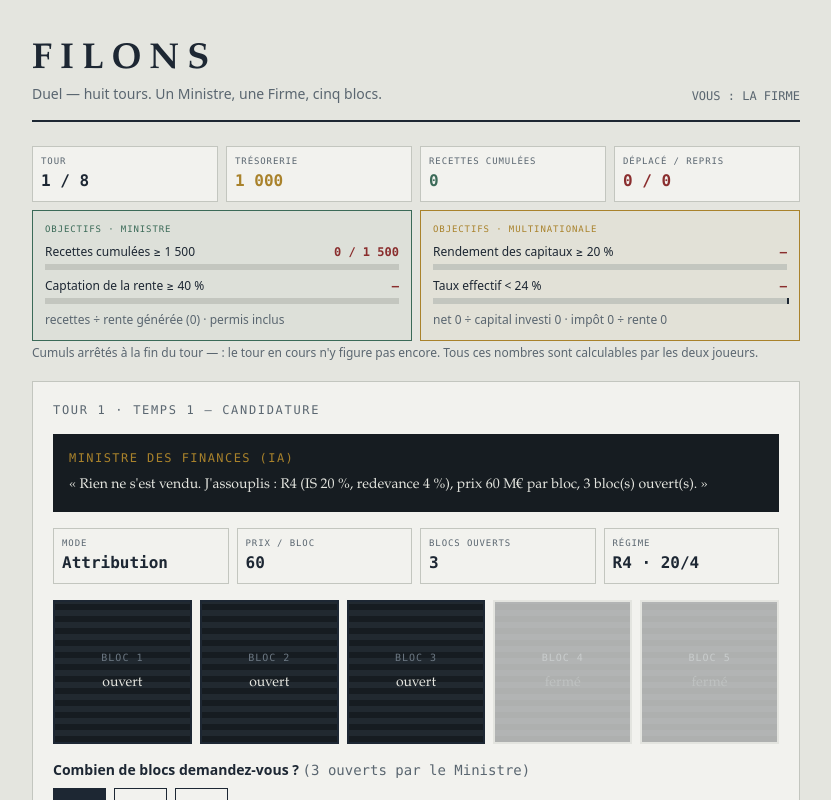
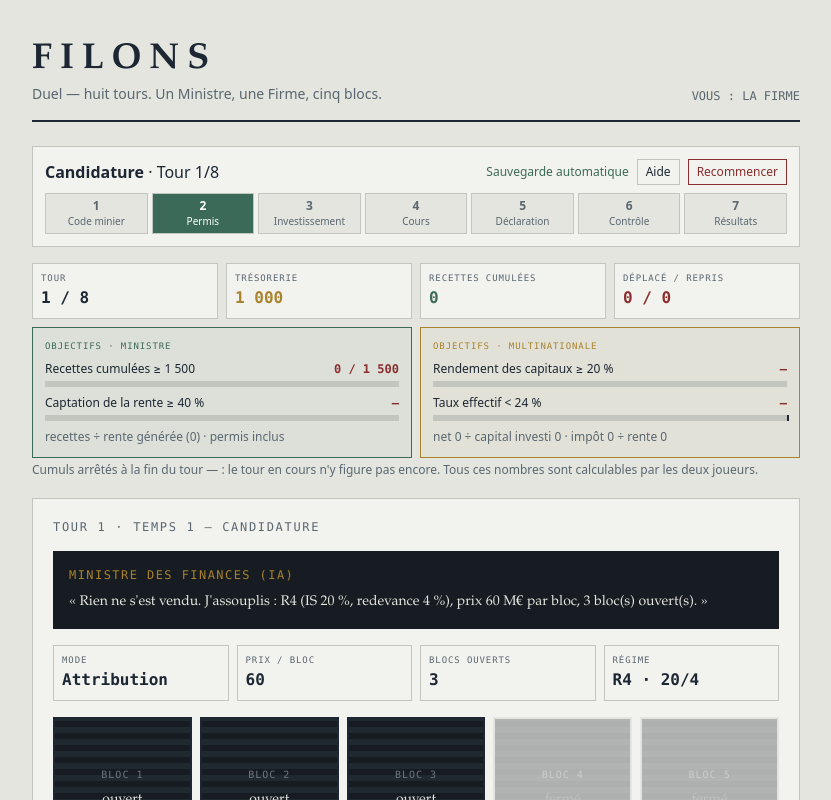
Before and after one commit to gregoirerota-web/AgressiveTaxPlanning, a React (Vite) app in the folder filons/: page / in a window 1280 px wide. Both pictures are taken after a click on the button "Solo — je joue la Firme". Shown: the top 800 px of the page, without its empty margins (224-1055 px from the left). Built offline with nearby package versions, Linux system fonts and the light colour scheme.

Commit message:
Improve FILONS UX: autosave, progress tracker, contextual assistance and safe actions

```diff
--- a/filons/src/Filons.jsx
+++ b/filons/src/Filons.jsx
@@ -1,4 +1,4 @@
-import React, { useState, useMemo } from "react";
+import React, { useState, useMemo, useEffect } from "react";
 
 /* =========================================================================
    FILONS — Partie complète (8 tours). Duel : 1 Ministre / 1 Firme.
@@ -335,6 +335,17 @@ class Garde extends React.Component {
   }
 }
 
+const STORAGE_KEY = "filons-partie-v4-2";
+const PHASES_GUIDE = { P1M:["Code minier","Fixez le prix des permis et le régime fiscal avant la révélation des gisements."], P1F:["Candidature","Achetez des permis, mais réservez des fonds pour équiper les mines."], P1R:["Octroi","Vérifiez le montant et révélez les gisements choisis."], P3:["Investissement","Comparez le coût et la capacité des équipements avant de vous engager."], P4:["Cours","Tirez le cours de l’or ; les décisions d’investissement sont déjà prises."], P5:["Déclaration","Répartissez les charges : une seule catégorie sera contrôlée."], P6:["Contrôle","Choisissez un seul canal fiscal à contrôler."], P7:["Résultats","Analysez les redressements et les recettes avant le tour suivant."] };
+const ETAPES = ["Code minier","Permis","Investissement","Cours","Déclaration","Contrôle","Résultats"];
+function restoreFilons(){
+  try { const raw = window.localStorage.getItem(STORAGE_KEY); if(!raw) return initGame();
+    const saved = JSON.parse(raw); const g = saved.game;
+    return saved.version === 2 && g && Array.isArray(g.terr) && g.terr.length === GISEMENTS.length &&
+      Array.isArray(g.mines) && g.cum && Array.isArray(g.cum.tours) && Number.isInteger(g.turn) &&
+      g.turn >= 1 && g.turn <= HORIZON && typeof g.phase === "string" ? g : initGame();
+  } catch { return initGame(); }
+}
 /* ---------------- jeu ---------------- */
 const initGame = () => ({
   phase: "setup", mode: null, turn: 1, dernierTour: HORIZON,
@@ -349,7 +360,14 @@ const initGame = () => ({
 });
 
 function Jeu() {
-  const [g, setG] = useState(initGame);
+  const [g, setG] = useState(restoreFilons);
+  const [showGuide, setShowGuide] = useState(false);
+  const [saveOk, setSaveOk] = useState(true);
+  useEffect(() => { try { window.localStorage.setItem(STORAGE_KEY, JSON.stringify({version:2,game:g})); setSaveOk(true); } catch { setSaveOk(false); } }, [g]);
+  const resetFilons = () => {
+    if (!window.confirm("Recommencer ? La partie enregistrée sur cet appareil sera remplacée.")) return;
+    setG(initGame()); setDebrief(null); setShowGuide(false);
+  };
   const [debrief, setDebrief] = useState(null);
   const [loading, setLoading] = useState(false);
   const up = (patch) => setG((p) => ({ ...p, ...(typeof patch === "function" ? patch(p) : patch) }));
@@ -415,6 +433,7 @@ function Jeu() {
   const confirmerOctroi = () => setG((p) => {
     const sel = p.selection.length ? p.selection : openIdx.slice(0, p.env.k);
     const total = sel.length * p.env.mise;
+    if (!p.env.depose || sel.length !== p.env.k || !Number.isFinite(total) || total < 0 || total > p.cash || sel.some(i => p.terr[i]?.revele)) return p;
     const terr = p.terr.map((t, i) => sel.includes(i) ? { ...t, revele: true, regime: p.offre.regime, modeOctroi: p.offre.mode, prix: p.env.mise } : t);
     return { ...p, terr, cash: p.cash - total, permisDuTour: total, pendingBlocs: [...sel].sort((a, b) => a - b), selection: [], phase: "P3" };
   });
@@ -422,7 +441,7 @@ function Jeu() {
 
   /* Temps 3 — on peut équiper tout bloc détenu et non équipé, à n'importe quel tour */
   const investir = (bloc, t) => setG((p) => {
-    if (!t || t.inv > p.cash) return { ...p, pendingBlocs: p.pendingBlocs.filter((b) => b !== bloc) };
+    if (!t || t.inv > p.cash || !p.terr[bloc]?.revele || p.terr[bloc]?.restant <= 0 || p.mines.some(m => m.bloc === bloc)) return p;
     const mines = [...p.mines, { bloc, tuile: t, invCumul: t.inv, pending: null, pendingActif: null, cocon: false, curseurs: null }];
     return { ...p, mines, cash: p.cash - t.inv, cum: { ...p.cum, inv: p.cum.inv + t.inv },
       pendingBlocs: p.pendingBlocs.filter((b) => b !== bloc) };
@@ -656,6 +675,9 @@ Texte simple, sans titres ni listes.`;
   };
 
   const blocsSansMine = g.terr.filter((t, i) => t.revele && t.q > 0 && t.restant > 0 && !g.mines.some((m) => m.bloc === i)).length;
+  const guide = PHASES_GUIDE[g.phase] || [g.phase === "FIN" ? "Bilan" : "Mise en place", "Suivez les décisions du tour et observez leur effet sur les résultats."];
+  const etape = ["P1M","P1F","P1R"].includes(g.phase) ? (g.phase === "P1M" ? 0 : 1) :
+    ["P3","P4","P5","P6","P7"].indexOf(g.phase) + 2;
 
   return (
     <div style={{ background: C.paper, color: C.ink, minHeight: "100vh", fontFamily: F.body }} className="p-5 md:p-10">
@@ -670,6 +692,20 @@ Texte simple, sans titres ni listes.`;
           </div>
         </header>
 
+        {g.mode && <section className="mb-4 p-3" style={{background:C.card,border:"1px solid "+C.line}} aria-label="Progression">
+          <div className="flex flex-wrap gap-2 items-center justify-between mb-2">
+            <div><b>{g.handoff ? "Passage de main" : guide[0]}</b> · Tour {g.turn}/{g.dernierTour}</div>
+            <div className="flex gap-2 items-center">
+              <span role="status" className="text-xs" style={{color:saveOk?C.patina:C.oxblood}}>{saveOk?"Sauvegarde automatique":"Sauvegarde indisponible"}</span>
+              <button className="px-2 py-1 text-xs" style={{border:"1px solid "+C.line}} onClick={()=>setShowGuide(v=>!v)} aria-expanded={showGuide}>{showGuide?"Masquer l’aide":"Aide"}</button>
+              <button className="px-2 py-1 text-xs" style={{border:"1px solid "+C.oxblood,color:C.oxblood}} onClick={resetFilons}>Recommencer</button>
+            </div>
+          </div>
+          <div className="grid grid-cols-7 gap-1" aria-label="Étapes du tour">
+            {ETAPES.map((nom,i)=><div key={nom} title={nom} aria-current={!g.handoff && i===etape?"step":undefined} className="text-center py-1" style={{background:i===etape&&!g.handoff?C.patina:C.paper,color:i===etape&&!g.handoff?"white":C.ink2,border:"1px solid "+C.line}}><div className="text-xs font-bold">{i+1}</div><div className="hidden sm:block" style={{fontSize:10}}>{nom}</div></div>)}
+          </div>
+          {showGuide && <div className="mt-3 p-3 text-sm" style={{background:C.paper,borderLeft:"3px solid "+C.brass}}>{g.handoff?"Passez l’écran au joueur désigné. Les choix secrets sont masqués.":guide[1]} Les règles fiscales sont stabilisées pour chaque permis octroyé.</div>}
+        </section>}
         {g.handoff ? (
           <div style={{ background: C.dark, color: C.paper }} className="p-10 text-center">
             <div style={{ fontFamily: F.mono, color: C.brass, letterSpacing: "0.18em" }} className="text-xs uppercase mb-4">Paravent · tour {g.turn} / {g.dernierTour}</div>
@@ -1267,7 +1303,7 @@ Texte simple, sans titres ni listes.`;
               <Eyebrow>Débriefing</Eyebrow>
               {!debrief && <Btn onClick={demanderDebrief} disabled={loading}>{loading ? "Analyse de la partie…" : "Débriefer la partie"}</Btn>}
               {debrief && <p style={{ fontFamily: F.display, lineHeight: 1.7 }} className="text-base whitespace-pre-wrap">{debrief}</p>}
-              <div className="mt-5"><Btn kind="ghost" onClick={() => { setG(initGame()); setDebrief(null); }}>Nouvelle partie</Btn></div>
+              <div className="mt-5"><Btn kind="ghost" onClick={resetFilons}>Nouvelle partie</Btn></div>
             </Bloc>
           </>
         )}
@@ -1275,7 +1311,7 @@ Texte simple, sans titres ni listes.`;
         )}
 
         <footer className="mt-8 pt-4" style={{ borderTop: `1px solid ${C.line}`, fontFamily: F.mono, color: C.ink2 }}>
-          <p className="text-xs">FILONS v3 — duel, achat multi-blocs. Barèmes du livret v2. CERDI — Université Clermont Auvergne.</p>
+          <p className="text-xs">FILONS v4.2 — guide et sauvegarde automatique. Barèmes du livret v2. CERDI — Université Clermont Auvergne.</p>
         </footer>
       </div>
     </div>
```
